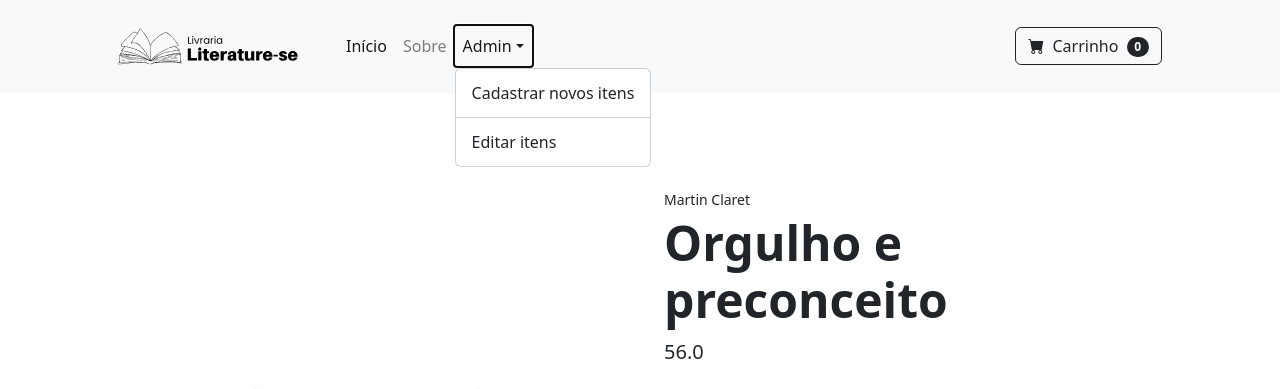
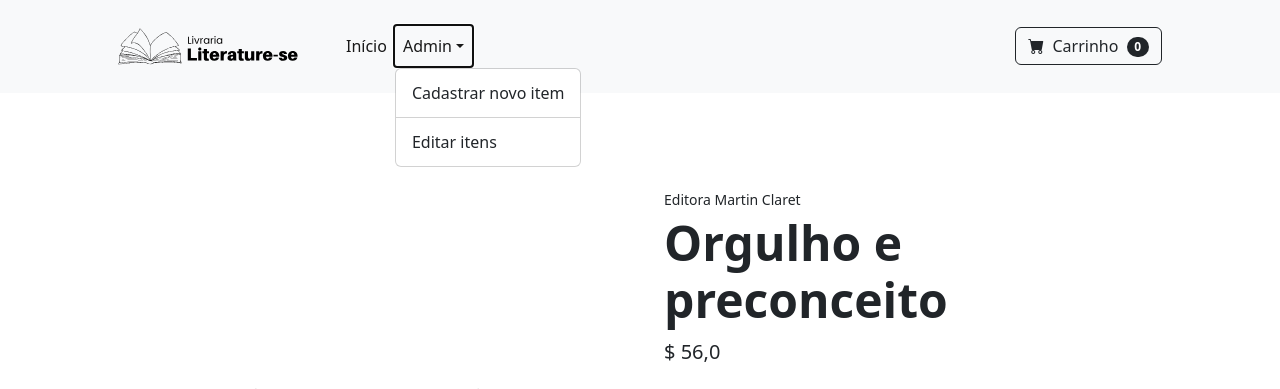
Before and after one commit to rirari/Shop, a Django app: page /detalhe/2/ in a window 1280 px wide, after a click on "Admin". Shown: the top 389 px of the page. Run offline with Django 4.2, Linux system fonts and the light colour scheme; data comes from the database, SQL or seed files in the repository; both versions use the stored data as it was after the commit.

Commit message:
Atualizando4

```diff
--- a/loja/forms.py
+++ b/loja/forms.py
@@ -2,7 +2,7 @@
 from .models import Produto
 from django.forms import ModelForm
 
-class ProdutoForm(ModelForm):
+class ProdutoForm(forms.ModelForm):
 
     class Meta:
         model = Produto
--- a/loja/templates/loja/detalhe.html
+++ b/loja/templates/loja/detalhe.html
@@ -5,17 +5,19 @@
 <section class="py-5">
     <div class="container px-4 px-lg-5 my-5">
         <div class="row gx-4 gx-lg-5 align-items-center">
-            <div class="col-md-6"><img class="card-img-top mb-5 mb-md-0" src="{{ produto.imagem.url }}" alt="Imagem do produto" /></div>
+            <div class="col-md-6"><img class="card-img-top mb-5 mb-md-0" src="{{ produto.imagem.url }}"
+                    alt="Imagem do produto" /></div>
             <div class="col-md-6">
-                <div class="small mb-1">{{ produto.marca }}</div>
+                <div class="small mb-1">Editora {{ produto.marca }}</div>
                 <h1 class="display-5 fw-bolder">{{ produto.nome }}</h1>
                 <div class="fs-5 mb-5">
                     <!-- <span class="text-decoration-line-through">$45.00</span> -->
-                    <span>{{ produto.preco }}</span>
+                    <span>$ {{ produto.preco }}</span>
                 </div>
                 <p class="lead">{{ produto.descricao }}</p>
                 <div class="d-flex">
-                    <input class="form-control text-center me-3" id="inputQuantity" type="num" value="1" style="max-width: 3rem" />
+                    <input class="form-control text-center me-3" id="inputQuantity" type="num" value="1"
+                        style="max-width: 3rem" />
                     <button class="btn btn-outline-dark flex-shrink-0" type="button">
                         <i class="bi-cart-fill me-1"></i>
                         Adicione ao carrinho
--- a/loja/views.py
+++ b/loja/views.py
@@ -1,28 +1,28 @@
-from django.shortcuts import get_object_or_404, redirect, render
-from loja.forms import ProdutoForm
+from django.shortcuts import render, get_object_or_404, redirect
 from .models import Produto
+from .forms import ProdutoForm
 
 # Create your views here.
 
 def produto_criar(request):
     if request.method == 'POST':
-        form = ProdutoForm(request.POST)
+        form = ProdutoForm(request.POST, request.FILES)
         if form.is_valid():
             form.save()
-            form = ProdutoForm()
-
+            return redirect('produto_listar')
+        else:
+            print(form.errors)
     else:
         form = ProdutoForm()
 
-    return render(request, "loja/form.html", {'form': form})
+    return render(request, 'loja/form.html', {'form': form})
 
-
-#def index(request):
-   # total_produtos = Produto.objects.count()
-   # context = {
-     #   'total_produtos' : total_produtos,
-    #}
-    #return render(request, "loja/index.html",context)
+def produto_listar(request):
+    produtos = Produto.objects.all()
+    context ={
+        'produtos': produtos
+    }
+    return render(request, 'loja/index.html',context)
 
 def detalhe_produto(request,id):
     produto = Produto.objects.get(id=id)
@@ -30,6 +30,13 @@
         'produto':produto
     }
     return render(request,'loja/detalhe.html',context)
+
+def produto_edicao(request):
+    produtos = Produto.objects.all()
+    context ={
+        'produtos':produtos
+    }
+    return render(request, 'loja/produto.html',context)
 
 def produto_editar(request,id):
     produto = get_object_or_404(Produto,id=id)
@@ -43,23 +50,32 @@
     else:
         form = ProdutoForm(instance=produto)
 
-    return render(request,'loja/form.html',{'form':form})
+    return render(request,"loja/form.html",{'form':form})
 
 def produto_remover(request, id):
     produto = get_object_or_404(Produto, id=id)
     produto.delete()
     return redirect('produto_edicao')
 
-def produto_listar(request):
-    produtos = Produto.objects.all()
-    context ={
-        'produtos':produtos
-    }
-    return render(request, "loja/index.html",context)
+# def produto_criar(request):
+#     if request.method == 'POST':
+#         form = ProdutoForm(request.POST)
+#         if form.is_valid():
+#             form.save()
+#             form = ProdutoForm()
+#     else:
+#         form = ProdutoForm()
 
-def produto_edicao(request):
-    produtos = Produto.objects.all()
-    context ={
-        'produtos':produtos
-    }
-    return render(request, "loja/produto.html",context)
+#     return render(request, "loja/form.html", {'form': form})
+
+#def index(request):
+   # total_produtos = Produto.objects.count()
+   # context = {
+     #   'total_produtos' : total_produtos,
+    #}
+    #return render(request, "loja/index.html",context)
+
+# def index(request):
+#     lista_index=Produto.objects.all()
+#     context = {'objetos':lista_index}
+#     return render(request,'loja/index.html',context)
--- a/main/urls.py
+++ b/main/urls.py
@@ -20,13 +20,11 @@
 from django.conf import settings
 from django.conf.urls.static import static
 
-
 urlpatterns = [
     path('admin/', admin.site.urls),
-    #path('',index,name='index'),
     path('',produto_listar,name='produto_listar'),
+    path('produto/',produto_criar,name='produto_criar'),
     path('produto/editar',produto_edicao,name='produto_edicao'),
-    path('produto/',produto_criar,name='produto_criar'),
     path('produto/editar/<int:id>/',produto_editar, name='produto_editar'),
     path('produto/remover/<int:id>/',produto_remover,name='produto_remover'),
     path('detalhe/<int:id>/',detalhe_produto,name='detalhe_produto')
--- a/templates/base.html
+++ b/templates/base.html
@@ -7,9 +7,9 @@
     <meta name="viewport" content="width=device-width, initial-scale=1, shrink-to-fit=no" />
     <meta name="description" content="" />
     <meta name="author" content="" />
-    <title>Shop Homepage - Start Bootstrap Template</title>
+    <title>Loja on-line - Livraria Literature-se</title>
     <!-- Favicon-->
-    <link rel="icon" type="image/x-icon" href="assets/favicon.ico" />
+    <!-- <link rel="icon" type="image/x-icon" href="assets/favicon.ico" /> -->
     <link rel="stylesheet" href="https://cdn.jsdelivr.net/npm/bootstrap@4.3.1/dist/css/bootstrap.min.css"
         integrity="sha384-ggOyR0iXCbMQv3Xipma34MD+dH/1fQ784/j6cY/iJTQUOhcWr7x9JvoRxT2MZw1T" crossorigin="anonymous">
     <link href="https://cdn.jsdelivr.net/npm/bootstrap-icons@1.5.0/font/bootstrap-icons.css" rel="stylesheet" />
@@ -21,20 +21,21 @@
     <!-- Navigation-->
     <nav class="navbar navbar-expand-lg navbar-light bg-light">
         <div class="container px-4 px-lg-5">
-            <a class="navbar-brand" href="{% url 'produto_listar' %}"><img class="img-fluid" src="../static/css/img/Literature-se.svg"
-                height="180" width="180" alt="logo do site"></a>
+            <a class="navbar-brand" href="{% url 'produto_listar' %}"><img class="img-fluid"
+                    src="../static/css/img/Literature-se.svg" height="180" width="180" alt="logo do site"></a>
             <button class="navbar-toggler" type="button" data-bs-toggle="collapse"
                 data-bs-target="#navbarSupportedContent" aria-controls="navbarSupportedContent" aria-expanded="false"
                 aria-label="Toggle navigation"><span class="navbar-toggler-icon"></span></button>
             <div class="collapse navbar-collapse" id="navbarSupportedContent">
                 <ul class="navbar-nav me-auto mb-2 mb-lg-0 ms-lg-4">
-                    <li class="nav-item"><a class="nav-link active" aria-current="page" href="{% url 'produto_listar' %}">Início</a></li>
-                    <li class="nav-item"><a class="nav-link" href="#!">Sobre</a></li>
+                    <li class="nav-item"><a class="nav-link active" aria-current="page"
+                            href="{% url 'produto_listar' %}">Início</a></li>
+                    <!-- <li class="nav-item"><a class="nav-link" href="#!">Sobre</a></li> -->
                     <li class="nav-item dropdown">
                         <a class="nav-link dropdown-toggle" id="navbarDropdown" href="#" role="button"
                             data-bs-toggle="dropdown" aria-expanded="false">Admin</a>
                         <ul class="dropdown-menu" aria-labelledby="navbarDropdown">
-                            <li><a class="dropdown-item" href= "{% url 'produto_criar' %}">Cadastrar novos itens</a></li>
+                            <li><a class="dropdown-item" href="{% url 'produto_criar' %}">Cadastrar novo item</a></li>
                             <li>
                                 <hr class="dropdown-divider" />
                             </li>
```
Also changed, not shown: loja/templates/loja/form.html (+18 -6 lines), loja/templates/loja/index.html (+3 -8 lines), loja/templates/loja/produto.html (+6 -9 lines), main/settings.py (+17 -1 lines), db.sqlite3, media/imagens/AssimQueAcaba.png (added), media/imagens/ClubeDoLivro.png (added), media/imagens/Estrelas.png (added), media/imagens/EvelynHugo_0JaCYov.png (added), media/imagens/Hobbit.png (added), media/imagens/MulheresLobos.png (added), media/imagens/OrgulhoPreconceito_h8IBrHN.png (added), media/imagens/VentosUivantes.png (added).
